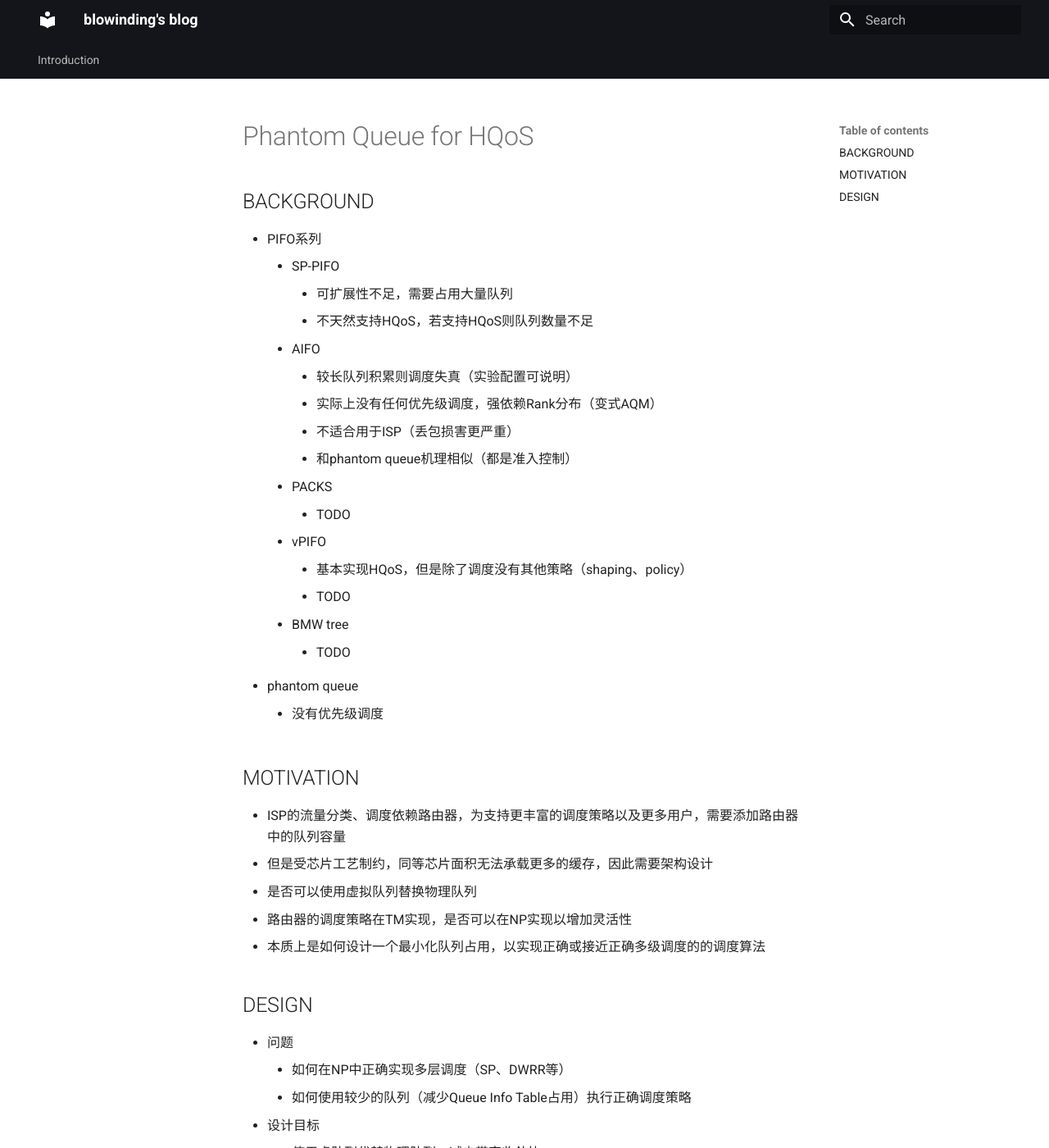
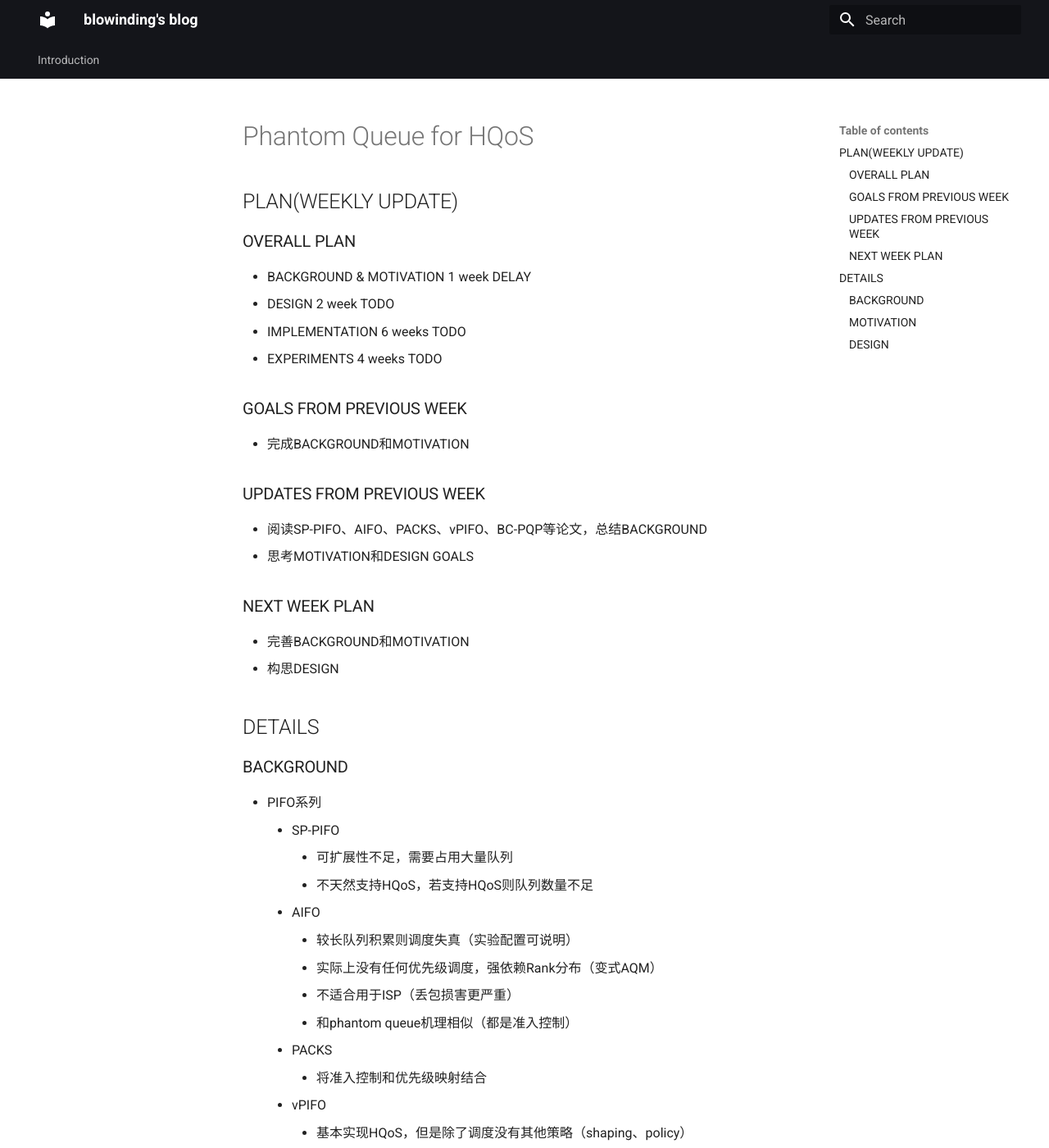
Before and after one commit to blowinding/blowinding.github.io, an MkDocs documentation site: the page built from docs/research/Phantom Queue for HQoS.md, in a window 1280 px wide and 1400 px high. Shown: the whole window at 82% size. Built offline with MkDocs 1.6.1 and Material for MkDocs 9.7.7, drawn with Linux system fonts in a browser that asks for light colours.

Commit message:
📝 Update Phantom Queue for HQoS Schedule

```diff
--- a/docs/research/Phantom Queue for HQoS.md
+++ b/docs/research/Phantom Queue for HQoS.md
@@ -1,4 +1,19 @@
-## BACKGROUND
+## PLAN(WEEKLY UPDATE)
+### OVERALL PLAN
+- BACKGROUND & MOTIVATION 1 week DELAY
+- DESIGN 2 week TODO
+- IMPLEMENTATION 6 weeks TODO
+- EXPERIMENTS 4 weeks TODO
+### GOALS FROM PREVIOUS WEEK
+- 完成BACKGROUND和MOTIVATION
+### UPDATES FROM PREVIOUS WEEK
+- 阅读SP-PIFO、AIFO、PACKS、vPIFO、BC-PQP等论文，总结BACKGROUND
+- 思考MOTIVATION和DESIGN GOALS
+### NEXT WEEK PLAN
+- 完善BACKGROUND和MOTIVATION
+- 构思DESIGN
+## DETAILS
+### BACKGROUND
 - PIFO系列
 	- SP-PIFO
 		- 可扩展性不足，需要占用大量队列
@@ -9,21 +24,21 @@
 		- 不适合用于ISP（丢包损害更严重）
 		- 和phantom queue机理相似（都是准入控制）
 	- PACKS
-		- TODO
+		- 将准入控制和优先级映射结合
 	- vPIFO
 		- 基本实现HQoS，但是除了调度没有其他策略（shaping、policy）
 		- TODO
 	- BMW tree
 		- TODO
-- phantom queue
+- BC-PQP
 	- 没有优先级调度
-## MOTIVATION
+### MOTIVATION
 - ISP的流量分类、调度依赖路由器，为支持更丰富的调度策略以及更多用户，需要添加路由器中的队列容量
 - 但是受芯片工艺制约，同等芯片面积无法承载更多的缓存，因此需要架构设计
 - 是否可以使用虚拟队列替换物理队列
 - 路由器的调度策略在TM实现，是否可以在NP实现以增加灵活性
 - 本质上是如何设计一个最小化队列占用，以实现正确或接近正确多级调度的的调度算法
-## DESIGN
+### DESIGN
 - 问题
 	- 如何在NP中正确实现多层调度（SP、DWRR等）
 	- 如何使用较少的队列（减少Queue Info Table占用）执行正确调度策略
```
